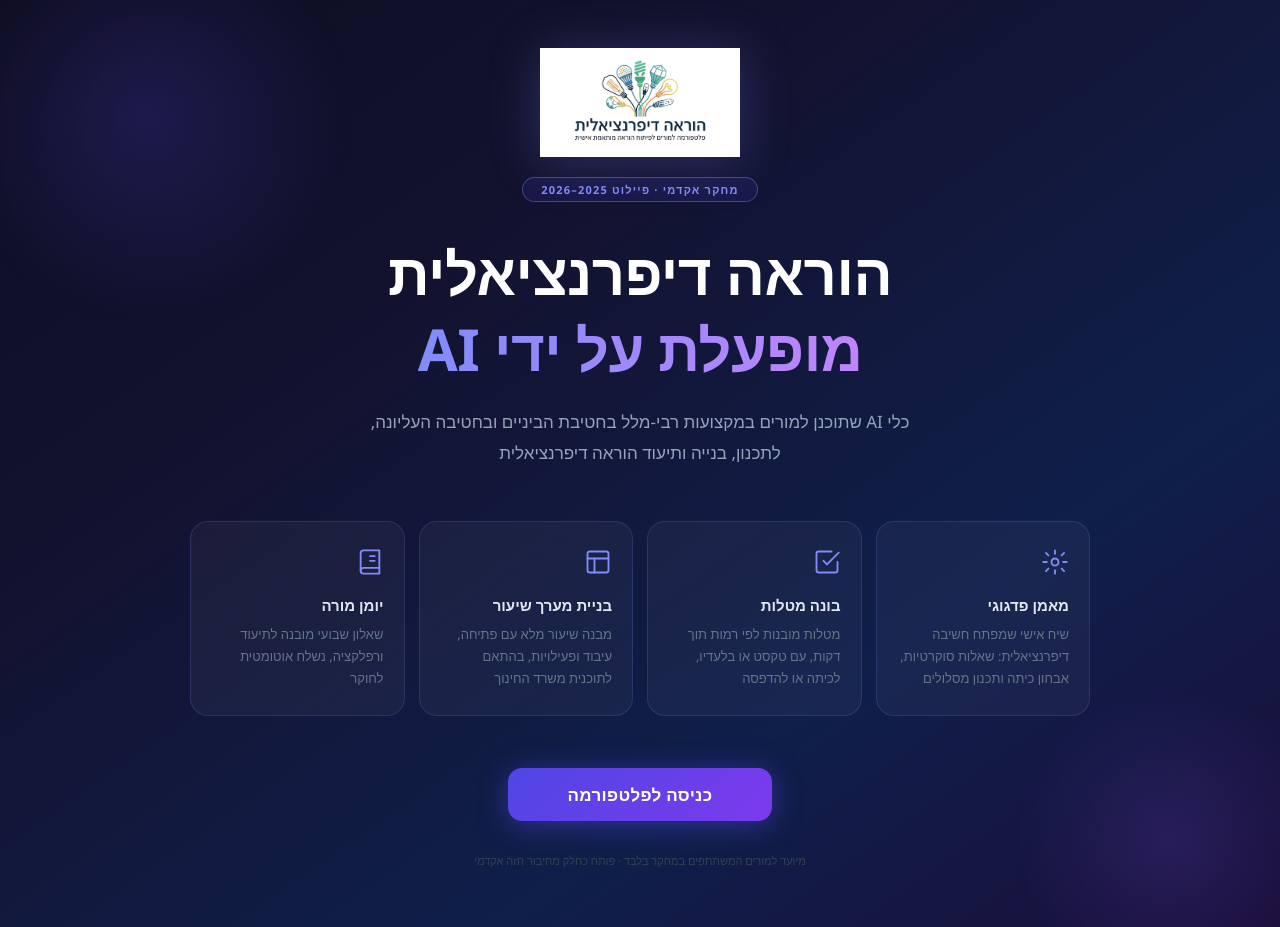
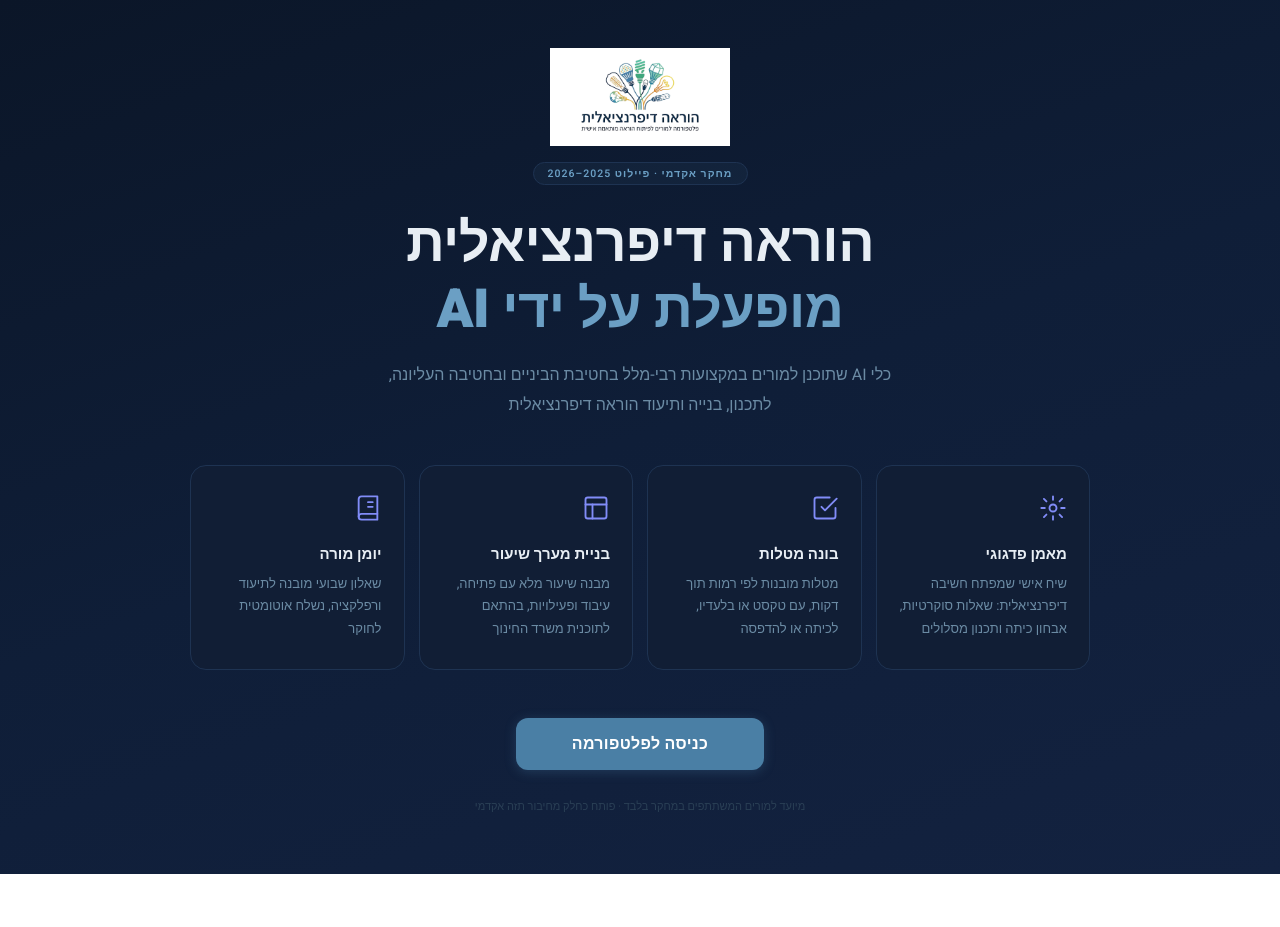
Before and after one commit to crudo1986-dotcom/lesson-plan-agent, a Next.js app: page / in a window 1280 px wide. After the commit the page ends 874 px from the top, so only its background shows below. Built offline with nearby package versions, Linux system fonts and the light colour scheme.

Commit message:
Update page.js

```diff
--- a/app/page.js
+++ b/app/page.js
@@ -200,121 +200,128 @@ function LandingPage({ onEnter }) {
     { Icon: IconJournal, title: "יומן מורה",           desc: "שאלון שבועי מובנה לתיעוד ורפלקציה, נשלח אוטומטית לחוקר" },
   ];
 
+  /* צבעי Slate-Navy — מקצועי ואקדמי */
+  const NAVY   = "#0B1628";
+  const NAVY2  = "#0F1E38";
+  const NAVY3  = "#132240";
+  const SLATE  = "#4A7FA5";   /* כחול-ציפחה להדגשות */
+  const SLATE_L= "#6B9FC4";
+  const CARD_BG= "#111E35";   /* כרטיסיות אטומות */
+  const CARD_BD= "#1E3352";   /* border כרטיסיות */
+  const TXT_HI = "#E8EEF4";   /* טקסט ראשי */
+  const TXT_LO = "#6B8BA4";   /* טקסט משני */
+
   return (
+    <>
+      {/* טעינת גופן Heebo */}
+      <style>{`@import url('https://fonts.googleapis.com/css2?family=Heebo:wght@400;600;700;900&display=swap');`}</style>
+
       <div style={{
-      direction:"rtl", fontFamily:"'Segoe UI','Arial Hebrew',Arial,sans-serif",
+        direction:"rtl",
+        fontFamily:"'Heebo','Arial Hebrew',Arial,sans-serif",
         minHeight:"100vh", overflowX:"hidden",
-      background:"linear-gradient(145deg, #0D0D1F 0%, #131332 35%, #0F1F4A 70%, #1A0E3A 100%)",
+        background:`linear-gradient(160deg, ${NAVY} 0%, ${NAVY2} 50%, ${NAVY3} 100%)`,
         display:"flex", flexDirection:"column", alignItems:"center", justifyContent:"center",
-      padding:"48px 24px", boxSizing:"border-box", position:"relative",
+        padding:"48px 24px", boxSizing:"border-box",
       }}>
-
-      {/* עיגולי רקע דקורטיביים */}
-      <div style={{ position:"absolute", top:"-10%", left:"-5%", width:420, height:420,
-        borderRadius:"50%", background:"radial-gradient(circle, rgba(99,77,255,0.18) 0%, transparent 70%)",
-        pointerEvents:"none" }}/>
-      <div style={{ position:"absolute", bottom:"-8%", right:"-4%", width:320, height:320,
-        borderRadius:"50%", background:"radial-gradient(circle, rgba(139,92,246,0.15) 0%, transparent 70%)",
-        pointerEvents:"none" }}/>
 
         {/* לוגו */}
         <img
           src="/Untitled%20design.png"
           alt="הוראה דיפרנציאלית"
-        style={{ width:"clamp(140px,22vw,200px)", marginBottom:20, filter:"drop-shadow(0 4px 24px rgba(129,140,248,0.25))" }}
+          style={{ width:"clamp(130px,18vw,180px)", marginBottom:16 }}
         />
 
-      {/* תגית מחקר */}
+        {/* תגית מחקר — קטנה ועדינה */}
         <div style={{
-        border:"1px solid rgba(129,140,248,0.4)", borderRadius:24,
-        padding:"4px 18px", marginBottom:36, fontSize:11, letterSpacing:1.2,
-        color:"#818CF8", fontWeight:600, textTransform:"uppercase",
-        background:"rgba(79,70,229,0.12)",
+          border:`1px solid ${CARD_BD}`, borderRadius:20,
+          padding:"3px 14px", marginBottom:28, fontSize:10.5, letterSpacing:1,
+          color:SLATE_L, fontWeight:600, textTransform:"uppercase",
+          background:"rgba(74,127,165,0.08)",
         }}>
           מחקר אקדמי · פיילוט 2025–2026
         </div>
 
-      {/* כותרת ראשית */}
+        {/* כותרת ראשית — ללא גרדיאנט, ללא glow */}
         <h1 style={{
-        margin:"0 0 6px 0", textAlign:"center", lineHeight:1.2,
-        fontSize:"clamp(32px,6vw,58px)", fontWeight:900, color:"#FFFFFF",
-        letterSpacing:"-0.5px",
+          margin:"0 0 4px 0", textAlign:"center", lineHeight:1.15,
+          fontSize:"clamp(30px,5.5vw,54px)", fontWeight:900, color:TXT_HI,
+          letterSpacing:"-0.5px", fontFamily:"'Heebo',sans-serif",
         }}>
           הוראה דיפרנציאלית
         </h1>
         <h1 style={{
-        margin:"0 0 24px 0", textAlign:"center", lineHeight:1.2,
-        fontSize:"clamp(32px,6vw,58px)", fontWeight:900,
-        background:"linear-gradient(90deg, #818CF8, #C084FC)",
-        WebkitBackgroundClip:"text", WebkitTextFillColor:"transparent",
-        letterSpacing:"-0.5px",
+          margin:"0 0 20px 0", textAlign:"center", lineHeight:1.15,
+          fontSize:"clamp(30px,5.5vw,54px)", fontWeight:900,
+          color:SLATE_L,
+          letterSpacing:"-0.5px", fontFamily:"'Heebo',sans-serif",
         }}>
           מופעלת על ידי AI
         </h1>
 
         {/* תת-כותרת */}
         <p style={{
-        color:"#94A3B8", fontSize:"clamp(14px,2vw,17px)", textAlign:"center",
-        margin:"0 0 52px 0", maxWidth:540, lineHeight:1.8, fontWeight:400,
+          color:TXT_LO, fontSize:"clamp(14px,1.8vw,16px)", textAlign:"center",
+          margin:"0 0 44px 0", maxWidth:520, lineHeight:1.85, fontWeight:400,
         }}>
           כלי AI שתוכנן למורים במקצועות רבי-מלל בחטיבת הביניים ובחטיבה העליונה,
           לתכנון, בנייה ותיעוד הוראה דיפרנציאלית
         </p>
 
-      {/* כרטיסי פיצ'רים */}
+        {/* כרטיסי פיצ'רים — אטומות עם border ברור */}
         <div style={{
           display:"grid", gridTemplateColumns:"repeat(auto-fit,minmax(210px,1fr))",
-        gap:14, width:"100%", maxWidth:900, marginBottom:52,
+          gap:14, width:"100%", maxWidth:900, marginBottom:48,
         }}>
           {features.map(({ Icon, title, desc }) => (
             <div key={title} style={{
-            background:"rgba(255,255,255,0.04)",
-            border:"1px solid rgba(129,140,248,0.18)",
-            borderRadius:18, padding:"26px 20px",
-            transition:"transform 0.2s, border-color 0.2s, background 0.2s",
+              background:CARD_BG,
+              border:`1px solid ${CARD_BD}`,
+              borderRadius:16, padding:"28px 22px",
+              transition:"transform 0.2s, border-color 0.2s",
             }}
             onMouseEnter={e => {
               e.currentTarget.style.transform="translateY(-4px)";
-            e.currentTarget.style.borderColor="rgba(129,140,248,0.55)";
-            e.currentTarget.style.background="rgba(79,70,229,0.14)";
+              e.currentTarget.style.borderColor=SLATE;
             }}
             onMouseLeave={e => {
               e.currentTarget.style.transform="translateY(0)";
-            e.currentTarget.style.borderColor="rgba(129,140,248,0.18)";
-            e.currentTarget.style.background="rgba(255,255,255,0.04)";
+              e.currentTarget.style.borderColor=CARD_BD;
             }}>
               <div style={{ marginBottom:14 }}><Icon/></div>
-            <div style={{ color:"#E2E8F0", fontWeight:700, fontSize:15, marginBottom:8 }}>{title}</div>
-            <div style={{ color:"#64748B", fontSize:13, lineHeight:1.7 }}>{desc}</div>
+              <div style={{ color:TXT_HI, fontWeight:700, fontSize:15, marginBottom:8, fontFamily:"'Heebo',sans-serif" }}>{title}</div>
+              <div style={{ color:TXT_LO, fontSize:13, lineHeight:1.75 }}>{desc}</div>
             </div>
           ))}
         </div>
 
         {/* כפתור כניסה */}
         <button onClick={onEnter} style={{
-        background:"linear-gradient(135deg, #4F46E5 0%, #7C3AED 100%)",
-        color:"#FFFFFF", border:"none", borderRadius:14,
-        padding:"15px 60px", fontSize:17, fontWeight:700,
-        cursor:"pointer", fontFamily:"inherit",
-        boxShadow:"0 4px 28px rgba(79,70,229,0.5)",
-        transition:"transform 0.15s, box-shadow 0.15s", letterSpacing:"0.3px",
+          background:SLATE,
+          color:"#FFFFFF", border:"none", borderRadius:12,
+          padding:"14px 56px", fontSize:16, fontWeight:700,
+          cursor:"pointer", fontFamily:"'Heebo',sans-serif",
+          boxShadow:"0 2px 12px rgba(74,127,165,0.3)",
+          transition:"transform 0.15s, background 0.15s",
+          letterSpacing:"0.3px",
         }}
         onMouseEnter={e => {
+          e.currentTarget.style.background=SLATE_L;
           e.currentTarget.style.transform="translateY(-2px)";
-        e.currentTarget.style.boxShadow="0 8px 36px rgba(79,70,229,0.7)";
         }}
         onMouseLeave={e => {
+          e.currentTarget.style.background=SLATE;
           e.currentTarget.style.transform="translateY(0)";
-        e.currentTarget.style.boxShadow="0 4px 28px rgba(79,70,229,0.5)";
         }}>
           כניסה לפלטפורמה
         </button>
 
         {/* תחתית */}
-      <p style={{ color:"#334155", fontSize:11, textAlign:"center", marginTop:32 }}>
+        <p style={{ color:"#2A3F55", fontSize:11, textAlign:"center", marginTop:28 }}>
           מיועד למורים המשתתפים במחקר בלבד · פותח כחלק מחיבור תזה אקדמי
         </p>
       </div>
+    </>
   );
 }
 
```
Lines whose indentation alone changed are shown as unchanged.
